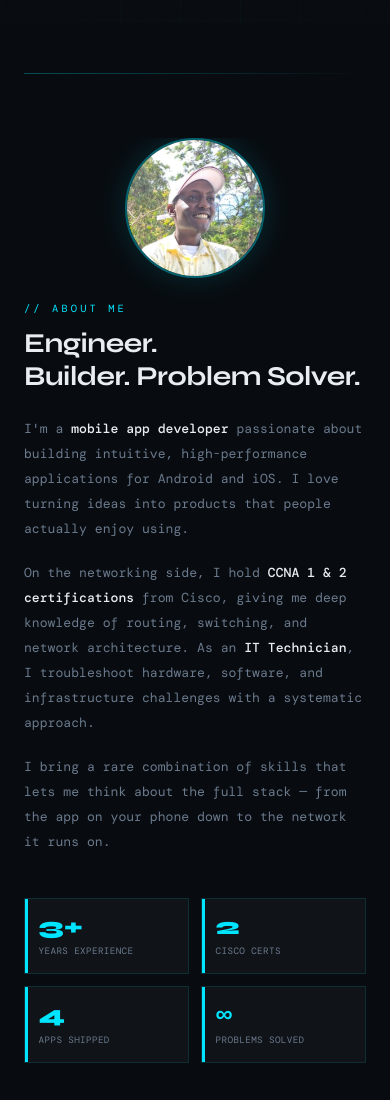
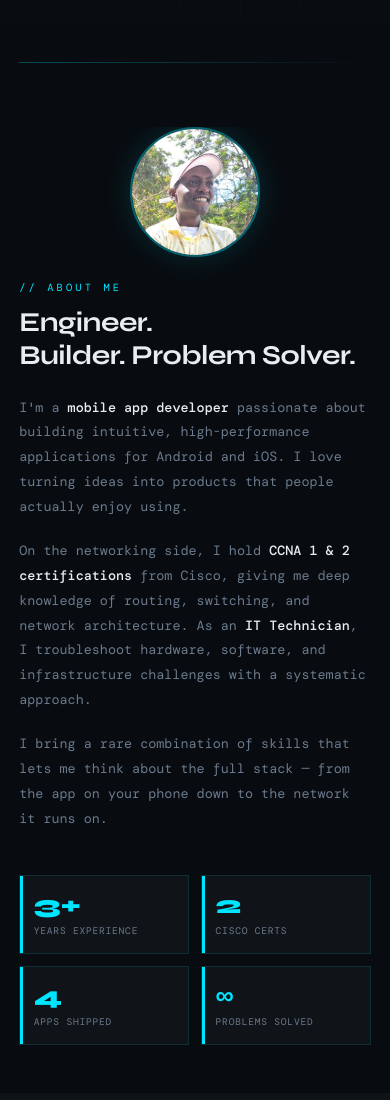
Before and after one commit to Munenez/Portfolio, a plain HTML site: page index.html in a window 390 px wide. Shown: the part 820-1920 px from the top of the page. Drawn offline with nearby package versions, Linux system fonts and the light colour scheme; a web font is replaced by a local one.

Commit message:
Refactor CSS for responsiveness and layout adjustments

```diff
--- a/index.html
+++ b/index.html
@@ -25,6 +25,7 @@
       color: var(--text);
       font-family: 'DM Mono', monospace;
       overflow-x: hidden;
+      width: 100%;
     }
 
     /* NOISE OVERLAY */
@@ -158,13 +159,14 @@
       margin-bottom: 4rem; opacity: 0.3;
     }
 
-    /* ABOUT */
+    /* ABOUT — desktop: photo | text | stats side by side */
     .about-grid {
       display: grid;
       grid-template-columns: 220px 1fr 1fr;
       gap: 3rem;
       align-items: start;
       width: 100%;
+      max-width: 100%;
     }
     .about-photo-wrap {
       display: flex; align-items: center; justify-content: center;
@@ -177,9 +179,13 @@
       box-shadow: 0 0 30px rgba(0,229,255,0.15);
       display: block;
     }
-    .about-text p { font-size: 0.88rem; line-height: 2; color: var(--muted); margin-bottom: 1.2rem; }
+    .about-text p {
+      font-size: 0.88rem; line-height: 2; color: var(--muted); margin-bottom: 1.2rem;
+    }
     .about-text p strong { color: var(--text); font-weight: 500; }
-    .about-stats { display: grid; grid-template-columns: 1fr 1fr; gap: 1rem; }
+    .about-stats {
+      display: grid; grid-template-columns: 1fr 1fr; gap: 1rem;
+    }
     .stat-card {
       padding: 1.25rem; border: 1px solid var(--border);
       background: var(--card); position: relative; overflow: hidden;
@@ -299,31 +305,39 @@
       padding: 2rem 4rem; border-top: 1px solid var(--border);
       display: flex; justify-content: center; align-items: center;
       font-size: 0.7rem; color: var(--muted); letter-spacing: 0.08em;
+      text-align: center;
     }
 
     /* SCROLL REVEAL */
     .reveal { opacity: 0; transform: translateY(30px); transition: opacity 0.7s ease, transform 0.7s ease; }
     .reveal.visible { opacity: 1; transform: translateY(0); }
 
-    /* ═══════════════════════════════════
-       RESPONSIVE — TABLET (max 900px)
-    ═══════════════════════════════════ */
+    /* ═══════════════════════════════
+       TABLET  (max-width: 900px)
+    ═══════════════════════════════ */
     @media (max-width: 900px) {
       nav { padding: 1.2rem 2rem; }
       .nav-links { gap: 1.5rem; }
       section { padding: 4rem 2rem; }
       .hero { padding: 7rem 2rem 4rem; }
-      .about-grid { grid-template-columns: 1fr; gap: 2rem; }
-      .about-photo-wrap { justify-content: flex-start; }
+
+      /* about stacks to 1 column */
+      .about-grid {
+        grid-template-columns: 1fr;
+        gap: 2rem;
+      }
+      .about-photo-wrap { justify-content: center; }
+      .about-stats { grid-template-columns: 1fr 1fr; }
+
       .skills-grid { grid-template-columns: 1fr 1fr; }
       .certs-grid  { grid-template-columns: 1fr 1fr; }
       .projects-grid { grid-template-columns: 1fr; }
-      footer { flex-direction: column; gap: 0.5rem; text-align: center; }
+      footer { padding: 1.5rem 2rem; flex-direction: column; gap: 0.5rem; }
     }
 
-    /* ═══════════════════════════════════
-       RESPONSIVE — MOBILE (max 600px)
-    ═══════════════════════════════════ */
+    /* ═══════════════════════════════
+       MOBILE  (max-width: 600px)
+    ═══════════════════════════════ */
     @media (max-width: 600px) {
       /* nav */
       nav { padding: 1rem 1.5rem; }
@@ -331,48 +345,55 @@
       .nav-logo { font-size: 0.85rem; }
 
       /* hero */
-      .hero { padding: 6rem 1.5rem 3rem; min-height: auto; }
-      h1 { font-size: clamp(2rem, 11vw, 3rem); line-height: 1.1; }
+      .hero { padding: 6rem 1.2rem 3rem; min-height: auto; }
+      h1 { font-size: clamp(2rem, 10vw, 2.8rem); line-height: 1.15; }
       .hero-desc { font-size: 0.82rem; }
       .hero-cta { flex-direction: column; }
       .btn { text-align: center; width: 100%; }
 
       /* sections */
-      section { padding: 3rem 1.5rem; }
+      section { padding: 3rem 1.2rem; }
       .section-title { font-size: clamp(1.4rem, 7vw, 1.8rem); margin-bottom: 1.5rem; }
 
-      /* about — force single column, no horizontal scroll */
+      /* ---- ABOUT: fully stacked, no side-by-side ---- */
       .about-grid {
-        grid-template-columns: 1fr;
+        display: flex;          /* swap from grid to flex */
+        flex-direction: column; /* everything stacks top to bottom */
         gap: 1.5rem;
         width: 100%;
         max-width: 100%;
         overflow: hidden;
       }
       .about-photo-wrap {
+        width: 100%;
+        display: flex;
         justify-content: center;
       }
       .about-photo-wrap img {
-        width: 140px !important;
-        height: 140px !important;
+        width: 130px !important;
+        height: 130px !important;
       }
-      .about-text p { font-size: 0.82rem; line-height: 1.9; }
-
-      /* stat cards — 2×2 grid, fills screen width */
+      .about-text {
+        width: 100%;
+      }
+      .about-text p {
+        font-size: 0.84rem;
+        line-height: 1.85;
+      }
+      /* stat cards: 2 per row, stretch full width */
       .about-stats {
+        width: 100%;
         display: grid;
         grid-template-columns: 1fr 1fr;
         gap: 0.75rem;
-        width: 100%;
       }
       .stat-card {
+        width: 100%;
+        min-width: 0;
         padding: 1rem 0.85rem;
-        min-width: 0;
-        width: 100%;
-        overflow: hidden;
       }
-      .stat-num { font-size: 1.5rem; }
-      .stat-label { font-size: 0.58rem; letter-spacing: 0.04em; white-space: normal; }
+      .stat-num { font-size: 1.6rem; }
+      .stat-label { font-size: 0.6rem; white-space: normal; }
 
       /* skills */
       .skills-grid { grid-template-columns: 1fr; gap: 1rem; }
@@ -396,7 +417,7 @@
       .contact-sub { font-size: 0.8rem; }
 
       /* footer */
-      footer { padding: 1.5rem; font-size: 0.65rem; flex-direction: column; gap: 0.5rem; text-align: center; }
+      footer { padding: 1.5rem 1.2rem; font-size: 0.65rem; flex-direction: column; gap: 0.5rem; }
     }
   </style>
 </head>
```
